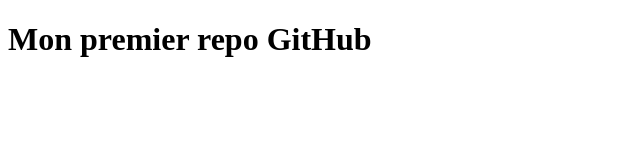
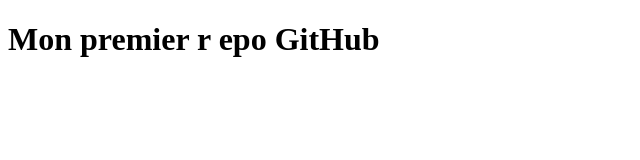
Before and after one commit to lesenechals/test, a plain HTML site: page index.html in a window 1280 px wide. Shown: the whole page, without its empty margins (0-640 px from the left). Drawn offline with Linux system fonts and the light colour scheme.

Commit message:
mon message

```diff
--- a/index.html
+++ b/index.html
@@ -7,7 +7,7 @@
 </head>
 
 <body>
-  <h1>Mon premier repo GitHub</h1>
+  <h1>Mon premier r epo GitHub</h1>
 </body>
 
 </html>
```
